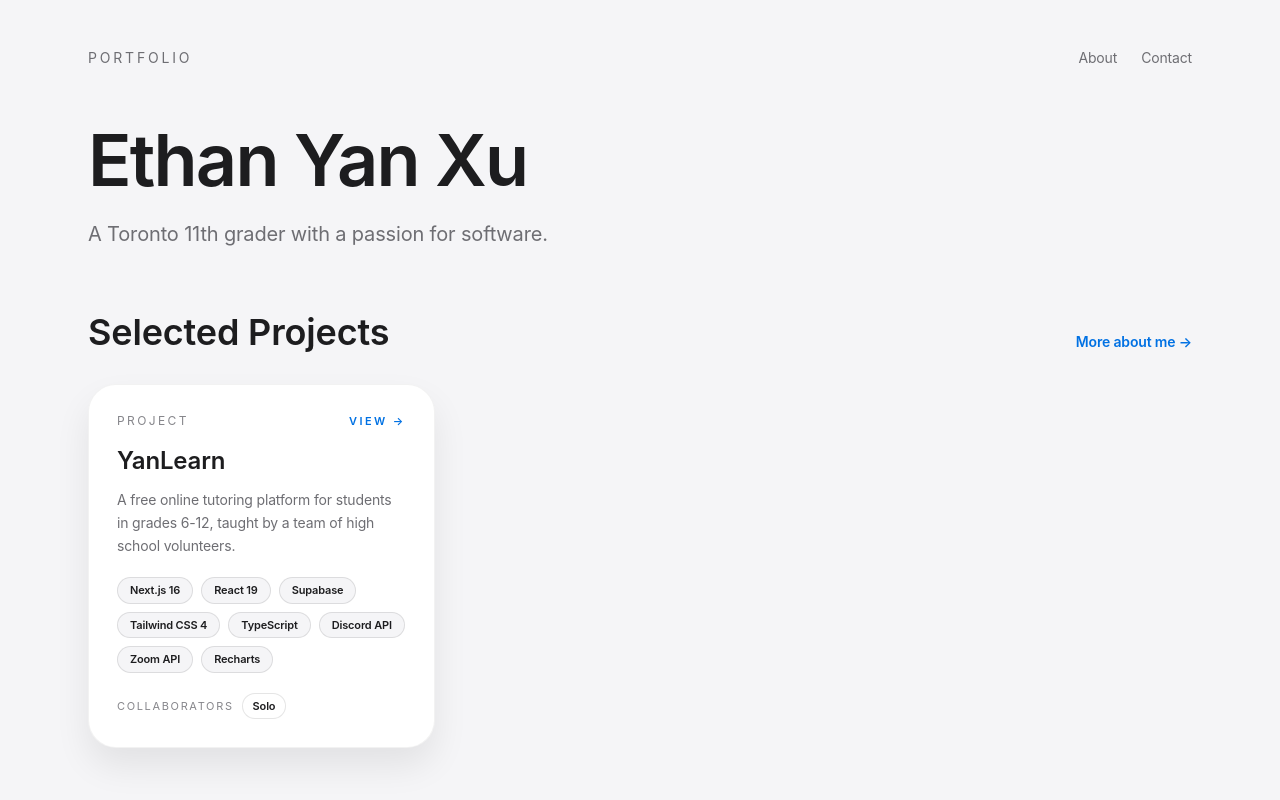
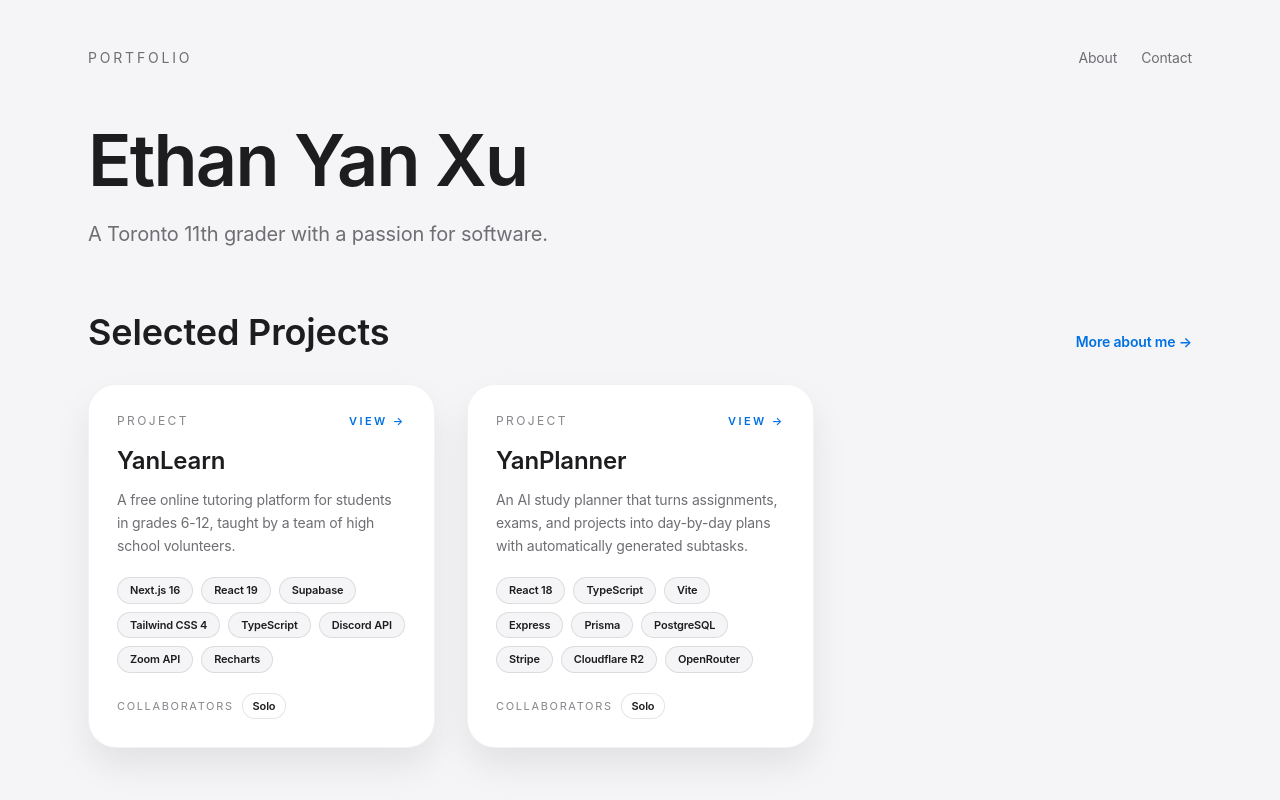
Before and after one commit to OoEthanoO/me, a Next.js app: page / in a window 1280 px wide. Shown: the top 800 px of the page. Built offline with nearby package versions, Linux system fonts and the light colour scheme.

Commit message:
Add YanPlanner project with detailed description, technologies, and collaborator information

```diff
--- a/data/projects.ts
+++ b/data/projects.ts
@@ -44,4 +44,26 @@ export const projects: Project[] = [
       "/yanlearn5.png",
     ],
   },
+  {
+    title: "YanPlanner",
+    description:
+      "An AI study planner that turns assignments, exams, and projects into day-by-day plans with automatically generated subtasks.",
+    longDescription:
+      "YanPlanner takes the things students actually get handed — an assignment, an exam date, a long-term project — and turns them into a plan they can follow day by day. You add a task with a due date and any relevant materials, and the AI splits it into smaller subtasks that inherit context from the title, description, and attachments. Subtasks can be split again, nesting beneath their parent so the whole plan stays visible at a glance, and a work-days picker keeps the schedule on the days you actually intend to study.\n\nAlongside the tree is a context-aware chat. You can talk to the planner to reshape scope, move due dates, or ask for pacing advice, and that conversation feeds back in as context the next time it splits a task, so the plan and the reasoning behind it stay in sync. Attachments are parsed from PDF and Word documents and passed to a multimodal model, with the files themselves kept in Cloudflare R2 to sidestep serverless payload limits.\n\nThe frontend is React and Vite on Vercel; the API is an Express server backed by Prisma and Postgres. It carries the full account layer too — registration with email verification, a credit-based billing system with Stripe checkout and webhooks, and an admin panel for usage summaries.",
+    technologies: [
+      "React 18",
+      "TypeScript",
+      "Vite",
+      "Express",
+      "Prisma",
+      "PostgreSQL",
+      "Stripe",
+      "Cloudflare R2",
+      "OpenRouter",
+    ],
+    collaborators: [{ name: "Solo", github: "https://github.com/OoEthanoO" }],
+    github: "https://github.com/OoEthanoO/project",
+    website: "https://planner.ethanyanxu.com/",
+    images: [],
+  },
 ];
```
